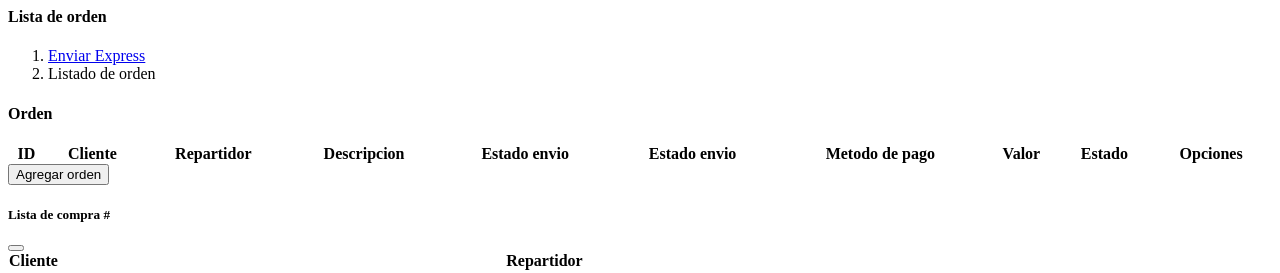
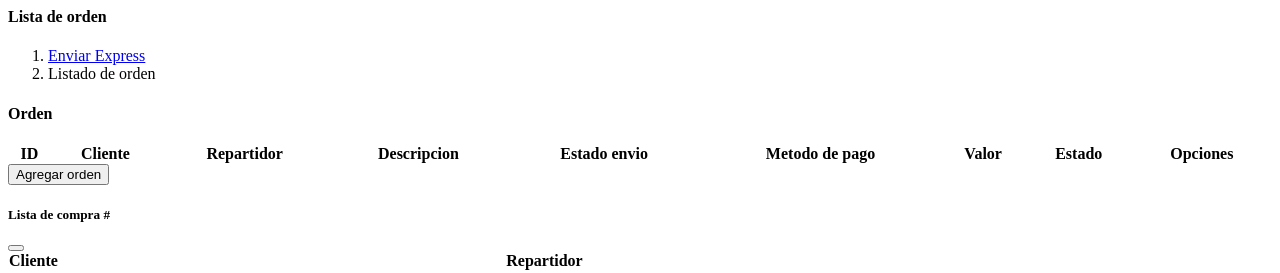
Before and after one commit to josebb159/enviarexpress, a PHP site: page /view/dinamic/administrador/orden.php in a window 1280 px wide. Shown: the top 273 px of the page. Run offline with PHP 8.4, Linux system fonts and the light colour scheme; lists and menus that the app fills with data are empty.

Commit message:
fix code

```diff
--- a/view/dinamic/administrador/orden.php
+++ b/view/dinamic/administrador/orden.php
@@ -30,7 +30,6 @@
 								<th>Cliente</th>
 								<th>Repartidor</th>
 								<th>Descripcion</th>
-								<th>Estado envio</th>
 								<th>Estado envio</th>
 								<th>Metodo de pago</th>
 								<th>Valor</th>
```
